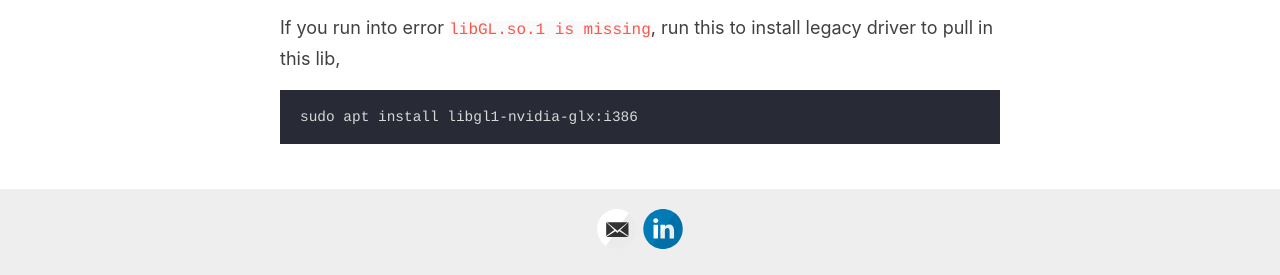
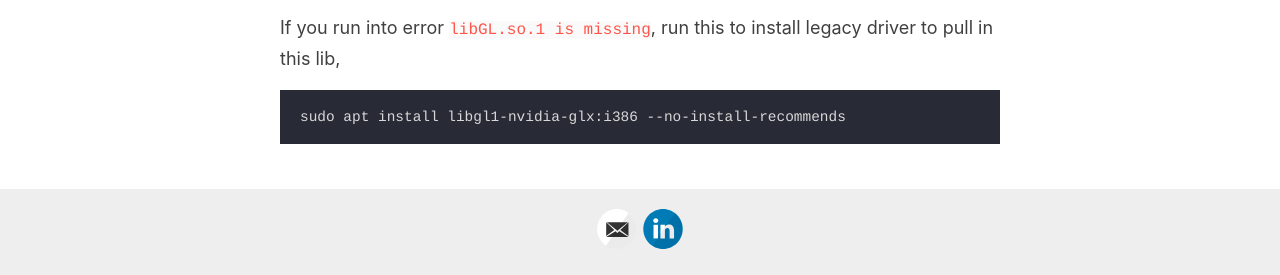
Before and after one commit to ydzhou/ydzhou.github.io, a Jekyll site: the page built from _posts/2020-11-28-setup-debian.md, in a window 1280 px wide and 900 px high, scrolled down 1854 px. Shown: the part 622-897 px from the top of the window. Built offline with Jekyll 4.4.1, drawn with Linux system fonts in a browser that asks for light colours.

Commit message:
Update debian install post

````diff
--- a/_posts/2020-11-28-setup-debian.md
+++ b/_posts/2020-11-28-setup-debian.md
@@ -89,5 +89,5 @@ sudo apt install mesa-vulkan-drivers libglx-mesa0:i386 mesa-vulkan-drivers:i386
 
 If you run into error `libGL.so.1 is missing`, run this to install legacy driver to pull in this lib,
 ```
-sudo apt install libgl1-nvidia-glx:i386
+sudo apt install libgl1-nvidia-glx:i386 --no-install-recommends
 ```
--- a/index.html
+++ b/index.html
@@ -6,7 +6,7 @@ layout: default
   {% for post in paginator.posts %}
     <article class="post">
       <a href="{{ site.baseurl }}{{ post.url }}">
-        <h1>{{ post.title }}</h1>
+        <h3>{{ post.title }}</h3>
 
       </a>
     </article>
````
